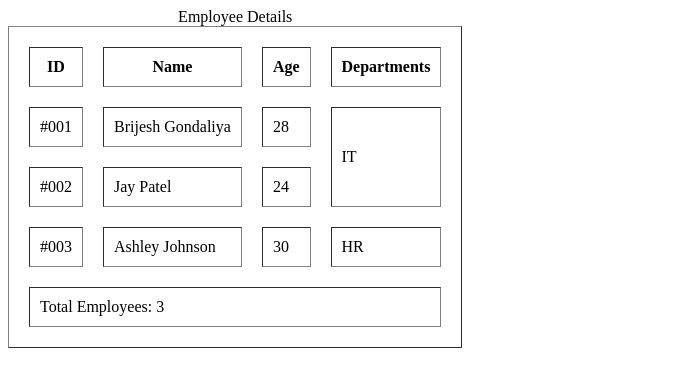
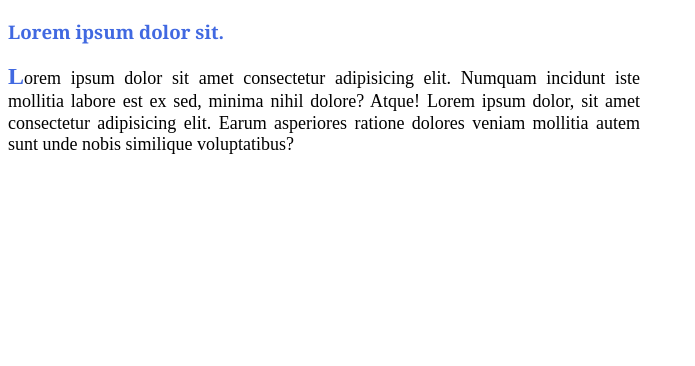
Before and after one commit to brijeshpytops/28Sep_Diploma-in-Website-Designing-and-Development_Brijesh, a plain HTML site: page test.html in a window 1280 px wide. Shown: the whole page, without its empty margins (0-695 px from the left). Drawn offline with Linux system fonts and the light colour scheme.

Commit message:
lists, styles

```diff
--- a/test.html
+++ b/test.html
@@ -1,123 +1,36 @@
-<!--
- table is a structured way of displaying data in rows and columns. It allows you to organize and present tabular data in a visually appealing and structured manner. HTML tables consist of several elements that work together to define the table structure and content.
-
-Table Structure:
-The <table> element: It serves as the container for the entire table.
-The <tr> element: It represents a table row and contains the cells of the table.
-The <th> element: It represents a table header cell and is typically used in the first row of the table to define column headings.
-The <td> element: It represents a table data cell and is used to define the content within each cell of the table.
-
-Table caption:
-The <caption> element: it provides a caption or title for the table
-
-
-Table Head, Body, and Footer sections:
-The <thead> element: It represents the table head section and contains the header rows.
-The <tbody> element: It represents the table body section and contains the data rows.
-The <tfoot> element: It represents the table footer section and contains footer rows.
-
-
-Spanning rows and columns:
-The colspan attribute: It specifies how many columns a cell should span.
-The rowspan attribute: It specifies how many rows a cell should span.
-
-Cellpadding and cellspacing
-	Cellpadding:
-
-Definition: The cellpadding attribute in HTML tables specifies the amount of space (padding) between the content of a cell and its border. It creates space inside each cell, between the cell content (like text or images) and the cell's border.
-Usage: The value is typically given in pixels.
-
-
-
--->
-
 <!DOCTYPE html>
 <html lang="en">
 <head>
     <meta charset="UTF-8">
     <meta name="viewport" content="width=device-width, initial-scale=1.0">
-    <title>Table</title>
+    <title>style</title>
+    <style>
+        #blog{
+            width: 50%;
+            text-align: justify;
+        }
+
+        #blog h3{
+            color: royalblue;
+            font-family: Cambria, Cochin, Georgia, Times, 'Times New Roman', serif;
+        }
+
+        #blog p{
+            font-size: 18px;
+            line-height: 1.2;
+        }
+
+        #blog strong{
+            font-weight: bold;
+            font-size: 24px;
+            color: royalblue;
+        }
+    </style>
 </head>
 <body>
-    <!-- <table border="1">
-        <caption>Employee Details</caption>
-        <tr>
-            <td>ID</td>
-            <td>Name</td>
-            <td>Age</td>
-        </tr>
-        <tr>
-            <td>#001</td>
-            <td>Brijesh Gondaliya</td>
-            <td>28</td>
-        </tr>
-        <tr>
-            <td>#002</td>
-            <td>Jay Patel</td>
-            <td>24</td>
-        </tr>
-    </table> -->
-
-    <!-- <table border="1">
-        <caption>Employee Details</caption>
-        <thead>
-            <th>ID</th>
-            <th>Name</th>
-            <th>Age</th>
-        </thead>
-        <tbody>
-            <tr>
-                <td>#001</td>
-                <td>Brijesh Gondaliya</td>
-                <td>28</td>
-            </tr>
-            <tr>
-                <td>#002</td>
-                <td>Jay Patel</td>
-                <td>24</td>
-            </tr>
-        </tbody>
-        <tfoot>
-            <tr>
-                <td>Total Employees: 2</td>
-            </tr>
-        </tfoot>
-
-    </table> -->
-
-    <table border="1" cellpadding="10" cellspacing="20">
-        <caption>Employee Details</caption>
-        <thead>
-            <th>ID</th>
-            <th>Name</th>
-            <th>Age</th>
-            <th>Departments</th>
-        </thead>
-        <tbody>
-            <tr>
-                <td>#001</td>
-                <td>Brijesh Gondaliya</td>
-                <td>28</td>
-                <td rowspan="2">IT</td>
-            </tr>
-            <tr>
-                <td>#002</td>
-                <td>Jay Patel</td>
-                <td>24</td>
-            </tr>
-            <tr>
-                <td>#003</td>
-                <td>Ashley Johnson</td>
-                <td>30</td>
-                <td>HR</td>
-            </tr>
-        </tbody>
-        <tfoot>
-            <tr>
-                <td colspan="4">Total Employees: 3</td>
-            </tr>
-        </tfoot>
-
-    </table>
+    <div id="blog">
+        <h3>Lorem ipsum dolor sit.</h3>
+        <p><strong>L</strong>orem ipsum dolor sit amet consectetur adipisicing elit. Numquam incidunt iste mollitia labore est ex sed, minima nihil dolore? Atque! Lorem ipsum dolor, sit amet consectetur adipisicing elit. Earum asperiores ratione dolores veniam mollitia autem sunt unde nobis similique voluptatibus?</p>
+    </div>
 </body>
 </html>
```
Also changed, not shown: 2_wd_html/13-list.html (added, +122 -0 lines), 2_wd_html/14-style.html (added, +42 -0 lines).
